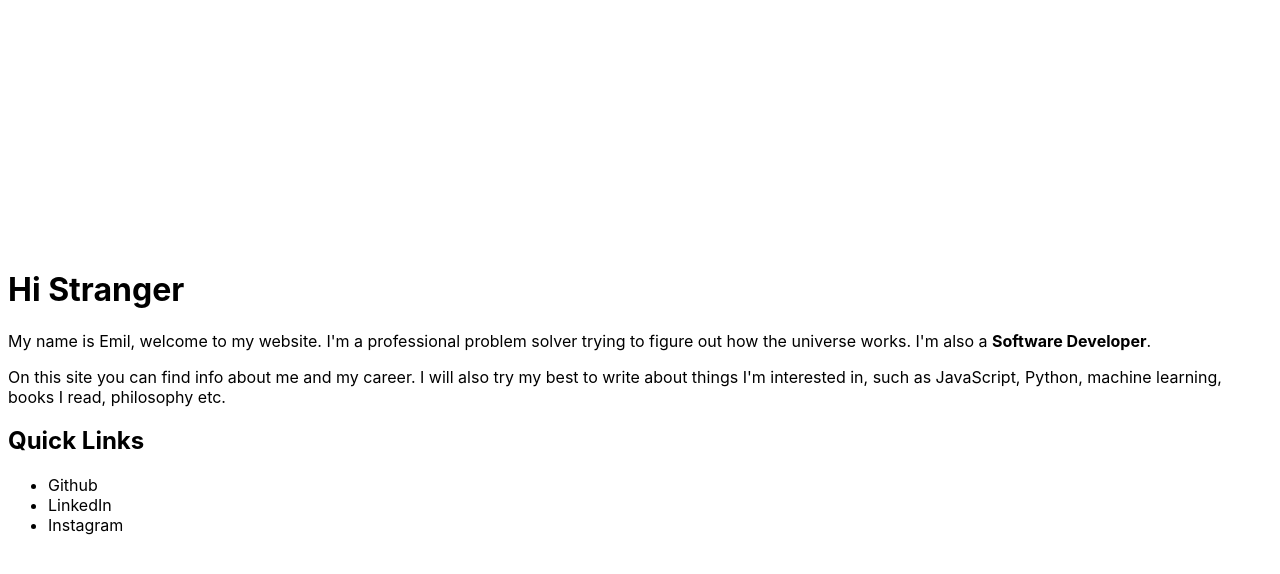
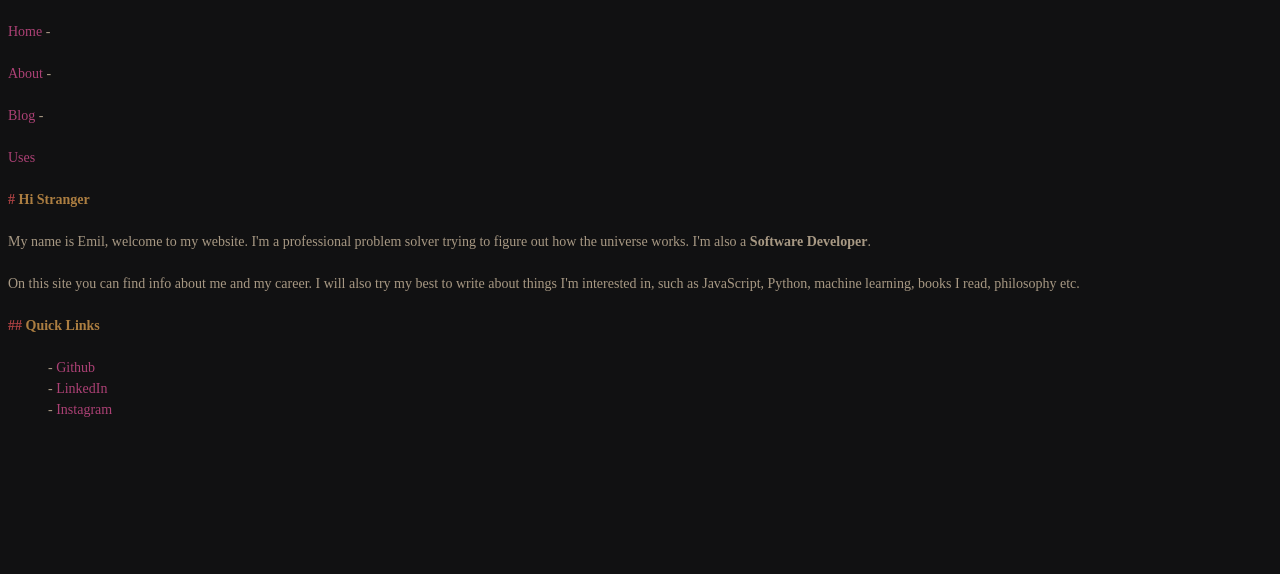
Before and after one commit to emilrwx/emilrwx_website, a Next.js app: page / in a window 1280 px wide. Shown: the top 574 px of the page. Built offline with nearby package versions, Linux system fonts and the light colour scheme.

Commit message:
add global styles

```diff
--- /dev/null
+++ b/components/layout.js
@@ -0,0 +1,46 @@
+import React from 'react'
+import Link from 'next/link'
+import styles from '../styles/Layout.module.css'
+
+class Layout extends React.Component {
+  render () {
+    const { children } = this.props
+
+    return (
+      <div class='container'>
+        <div class='menu'>
+          <div>
+            <p>
+              <Link href='/'>
+                Home
+              </Link>
+              &nbsp;-&nbsp;
+            </p>
+            <p>
+              <Link href='/about'>
+                About
+              </Link>
+              &nbsp;-&nbsp;
+            </p>
+            <p>
+              <Link href='/blog'>
+                Blog
+              </Link>
+              &nbsp;-&nbsp;
+            </p>
+            <p>
+              <Link href='/uses'>
+                Uses
+              </Link>
+            </p>
+          </div>
+        </div>
+        <div class='content'>
+          <main>{children}</main>
+        </div>
+      </div>
+    )
+  }
+}
+
+export default Layout
--- a/pages/_app.js
+++ b/pages/_app.js
@@ -1,6 +1,6 @@
 import '../styles/globals.css'
 
-function MyApp({ Component, pageProps }) {
+function MyApp ({ Component, pageProps }) {
   return <Component {...pageProps} />
 }
 
--- a/pages/index.js
+++ b/pages/index.js
@@ -1,9 +1,9 @@
 import Head from 'next/head'
-import styles from '../styles/Home.module.css'
+import Layout from '../components/layout'
 
 export default function Home () {
   return (
-    <div className={styles.container}>
+    <Layout>
       <Head>
         <title>Create Next App</title>
         <link rel='icon' href='/favicon.ico' />
@@ -19,7 +19,6 @@ export default function Home () {
           <li><a href='https://www.instagram.com/emilrwx/'>Instagram</a></li>
         </ul>
       </main>
-
-    </div>
+    </Layout>
   )
 }
--- a/styles/globals.css
+++ b/styles/globals.css
@@ -1,16 +1,110 @@
-html,
-body {
-  padding: 0;
-  margin: 0;
-  font-family: -apple-system, BlinkMacSystemFont, Segoe UI, Roboto, Oxygen,
-    Ubuntu, Cantarell, Fira Sans, Droid Sans, Helvetica Neue, sans-serif;
+:root {
+  --bg: rgb(17, 17, 18);
+  --header: rgba(0, 0, 0, 0.84);
+  --textNormal: rgb(168, 153, 132);
+  --textTitle: rgb(172, 126, 65);
+  --textLink: rgb(172, 65, 117);
+  --hr: rgb(147, 172, 65);
+}
+
+html {
+  overflow-y: visible;
+  background: var(--bg);
+  font-size: 14px;
+  line-height: 1.5rem;
+  font-family: 'JetBrains Mono';
+  -webkit-font-smoothing: antialiased;
+}
+
+ul,
+ol {
+  margin-left: 0;
+  list-style-type: none;
 }
 
 a {
-  color: inherit;
+  box-shadow: none;
+  color: var(--textLink);
   text-decoration: none;
 }
 
-* {
-  box-sizing: border-box;
+a:hover {
+  box-shadow: none;
 }
+
+p,
+li {
+  color: var(--textNormal);
+}
+
+h1,
+h2,
+h3,
+h4,
+h5,
+h6 {
+  font-size: 1rem;
+  color: var(--textTitle);
+  margin-top: 1.5rem;
+  margin-bottom: 1.5rem;
+  margin-left: 0;
+  margin-right: 0;
+  font-weight: 800;
+}
+
+hr {
+  background: var(--hr);
+}
+
+p,
+ul {
+  margin-top: 1.5rem;
+  margin-bottom: 1.5rem;
+  margin-left: 0;
+  margin-right: 0;
+}
+
+li {
+  margin: 0;
+}
+
+ul>li:before {
+  content: "- ";
+  text-indent: -5px;
+}
+
+h1::before {
+  content: "# ";
+  color: rgb(172, 65, 66);
+  text-indent: -5px;
+}
+
+h2::before {
+  content: "## ";
+  color: rgb(172, 65, 66);
+  text-indent: -5px;
+}
+
+h3::before {
+  content: "### ";
+  color: rgb(172, 65, 66);
+  text-indent: -5px;
+}
+
+h4::before {
+  content: "#### ";
+  color: rgb(172, 65, 66);
+  text-indent: -5px;
+}
+
+h5::before {
+  content: "##### ";
+  color: rgb(172, 65, 66);
+  text-indent: -5px;
+}
+
+h6::before {
+  content: "###### ";
+  color: rgb(172, 65, 66);
+  text-indent: -5px;
+}
```
Also changed, not shown: styles/Layout.module.css (renamed from styles/Home.module.css).
